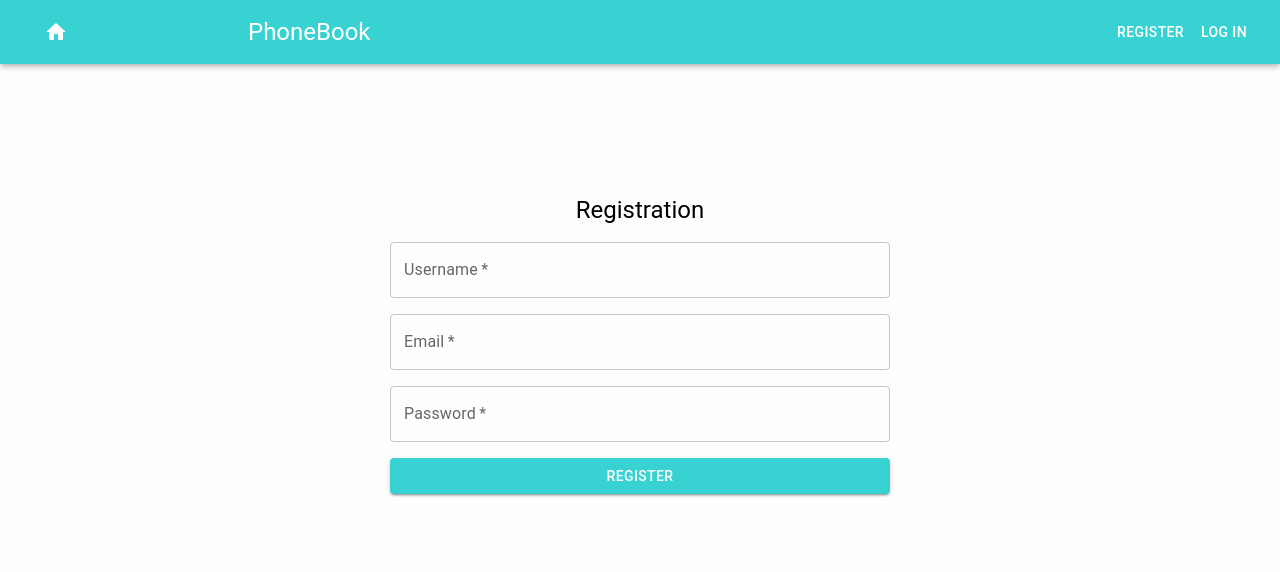
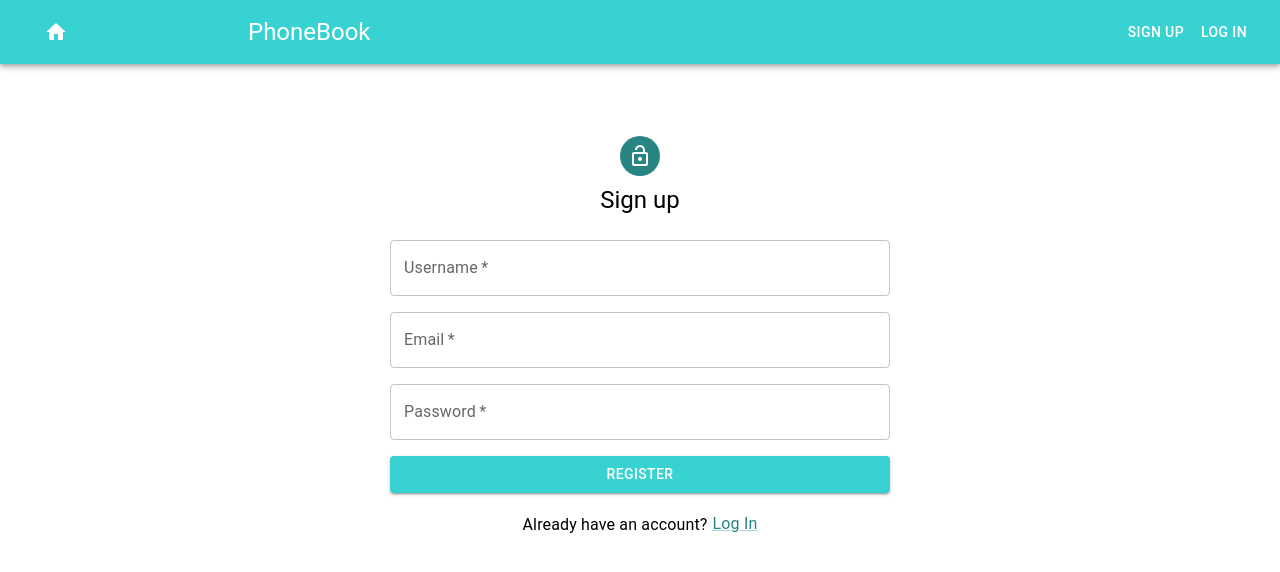
Before and after one commit to katushka211/goit-react-hw-08-phonebook, a React (Create React App) app: page /goit-react-hw-08-phonebook/register in a window 1280 px wide. Shown: the top 572 px of the page. Built offline with nearby package versions, Linux system fonts and the light colour scheme.

Commit message:
update register form

```diff
--- a/src/components/AuthNav/AuthNav.jsx
+++ b/src/components/AuthNav/AuthNav.jsx
@@ -6,7 +6,7 @@ export const AuthNav = () => {
     <div>
       <NavLink to="/register">
         <Button sx={{ color: 'white', '&:hover': { color: 'black' } }}>
-          Register
+          Sign Up
         </Button>
       </NavLink>
       <NavLink to="/login">
--- a/src/components/RegisterForm/RegisterForm.jsx
+++ b/src/components/RegisterForm/RegisterForm.jsx
@@ -1,6 +1,15 @@
 import React from 'react';
-import { TextField, Button, Grid, Box, Typography } from '@mui/material';
+import {
+  TextField,
+  Button,
+  Grid,
+  Box,
+  Typography,
+  Avatar,
+  Link,
+} from '@mui/material';
 import { Formik, Form, ErrorMessage, Field } from 'formik';
+import LockOpenOutlinedIcon from '@mui/icons-material/LockOpenOutlined';
 
 import { useDispatch } from 'react-redux';
 import { register } from '../../redux/auth/operation';
@@ -35,8 +44,8 @@ export const RegisterForm = () => {
   return (
     <Box
       sx={{
-        backgroundColor: 'rgba(248, 248, 248, 0.188)',
-        height: '100vh',
+        minHeight: '100%',
+        component: 'main',
       }}
     >
       <Formik
@@ -48,7 +57,6 @@ export const RegisterForm = () => {
           sx={{
             margin: '0 auto',
             width: 500,
-            height: '70vh',
             display: 'flex',
             flexDirection: 'column',
             justifyContent: 'center',
@@ -57,14 +65,22 @@ export const RegisterForm = () => {
           }}
         >
           <Form>
-            <Typography
-              variant="h5"
-              component="h2"
-              mb={2}
-              sx={{ color: 'dark-gray', textAlign: 'center' }}
+            <Box
+              sx={{
+                marginTop: 8,
+                marginBottom: 3,
+                display: 'flex',
+                flexDirection: 'column',
+                alignItems: 'center',
+              }}
             >
-              Registration
-            </Typography>
+              <Avatar sx={{ m: 1, bgcolor: 'rgb(41, 132, 132)' }}>
+                <LockOpenOutlinedIcon />
+              </Avatar>
+              <Typography component="h2" variant="h5">
+                Sign up
+              </Typography>
+            </Box>
             <Grid container spacing={2} justifyContent="center">
               <Grid item xs={12}>
                 <Field
@@ -123,6 +139,7 @@ export const RegisterForm = () => {
                   fullWidth
                   sx={{
                     backgroundColor: '#38d2d2',
+                    marginBottom: '20px',
                     '&:hover': {
                       backgroundColor: 'rgb(41, 132, 132)',
                     },
@@ -130,6 +147,24 @@ export const RegisterForm = () => {
                 >
                   Register
                 </Button>
+                <Box
+                  display={'flex'}
+                  justifyContent={'center'}
+                  gap={'5px'}
+                  alignItems={'center'}
+                >
+                  <Typography component={'span'}>
+                    Already have an account?
+                  </Typography>
+                  <Link
+                    href="/goit-react-hw-08-phonebook/login"
+                    variant="body2"
+                    color={'rgb(41, 132, 132)'}
+                    fontSize={'16px'}
+                  >
+                    Log In
+                  </Link>
+                </Box>
               </Grid>
             </Grid>
           </Form>
```
